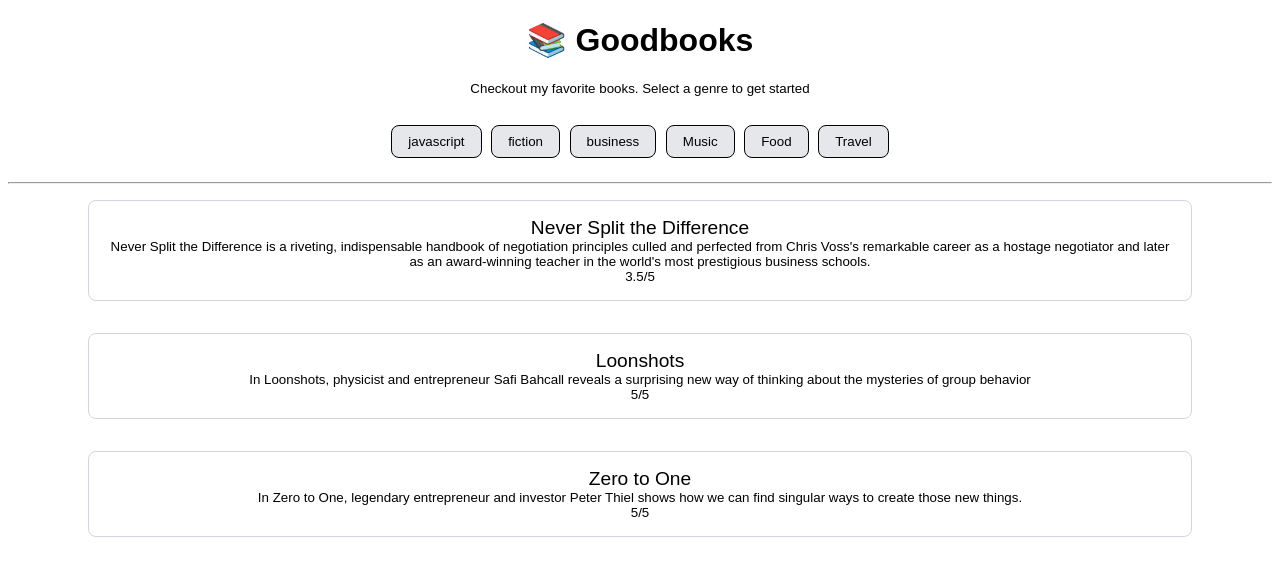
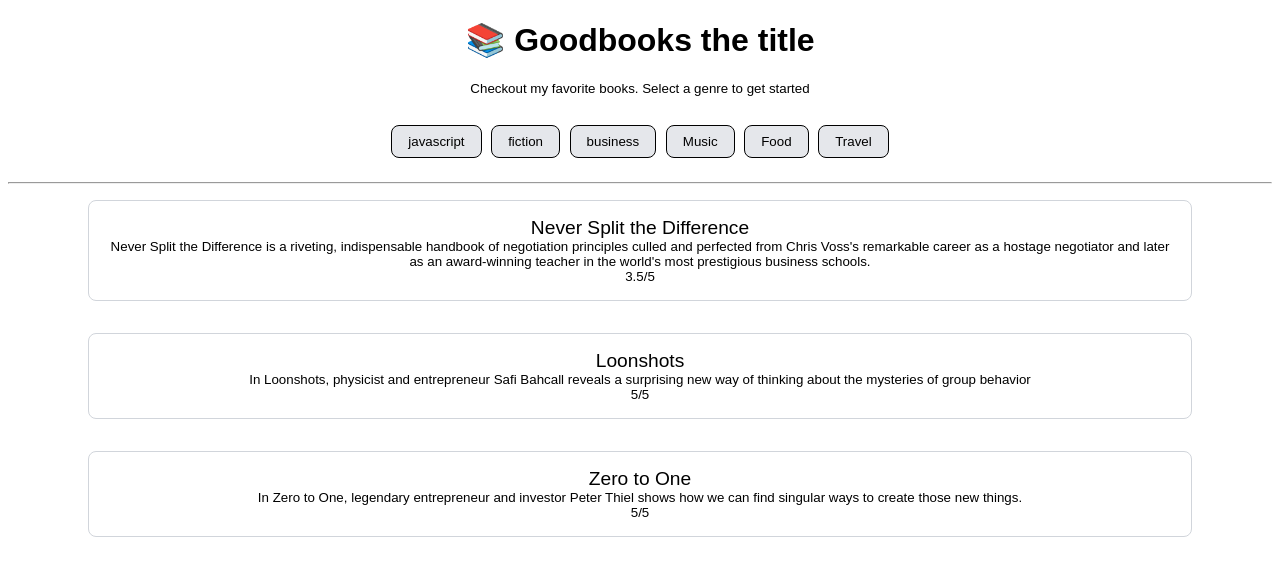
Before and after one commit to Pallavi-Langhe/goodbooks, a React (Create React App) app: page / in a window 1280 px wide. Shown: the top 576 px of the page. Built offline with nearby package versions, Linux system fonts and the light colour scheme.

Commit message:
change title

```diff
--- a/src/App.js
+++ b/src/App.js
@@ -10,7 +10,7 @@
   }
   return (
     <div className="App">
-      <h1> 📚 Goodbooks </h1>
+      <h1> 📚 Goodbooks the title </h1>
       <p style={{ fontSize: "smaller" }}>
         {" "}
         Checkout my favorite books. Select a genre to get started{" "}
```
